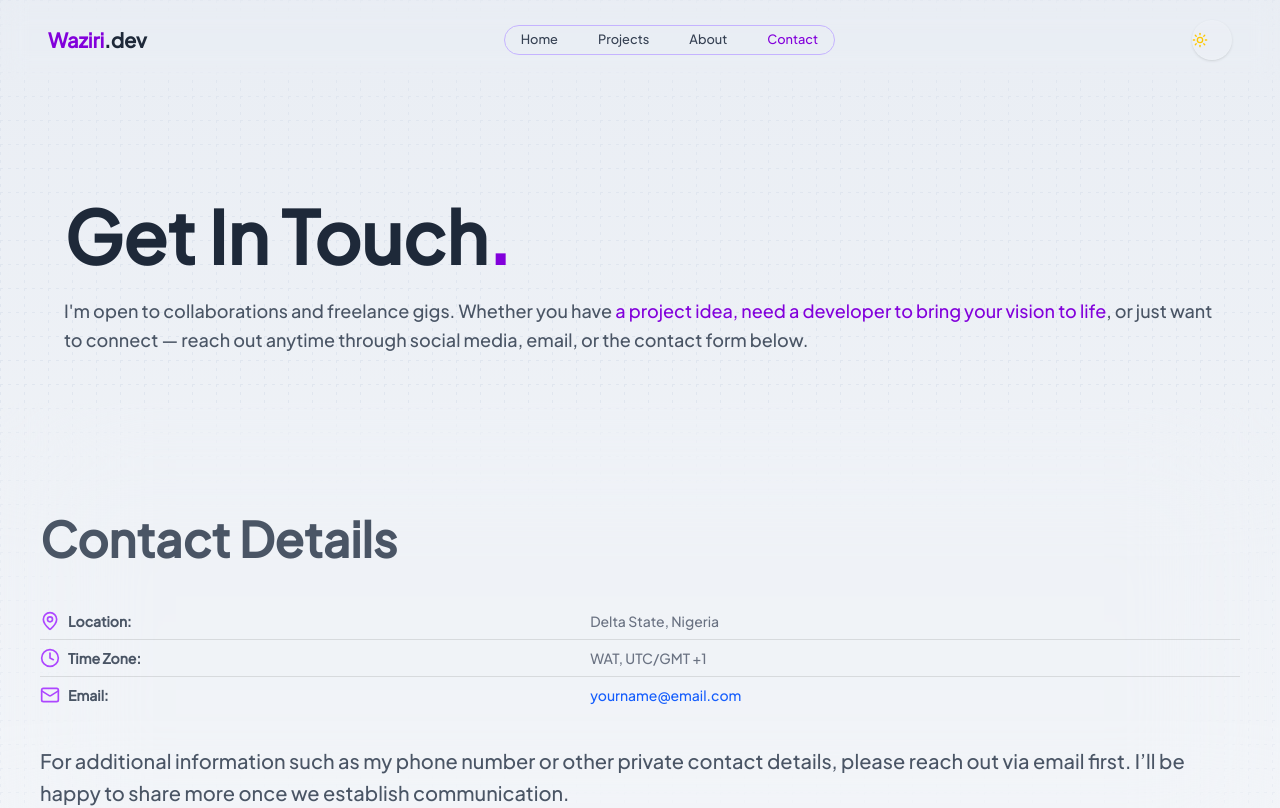
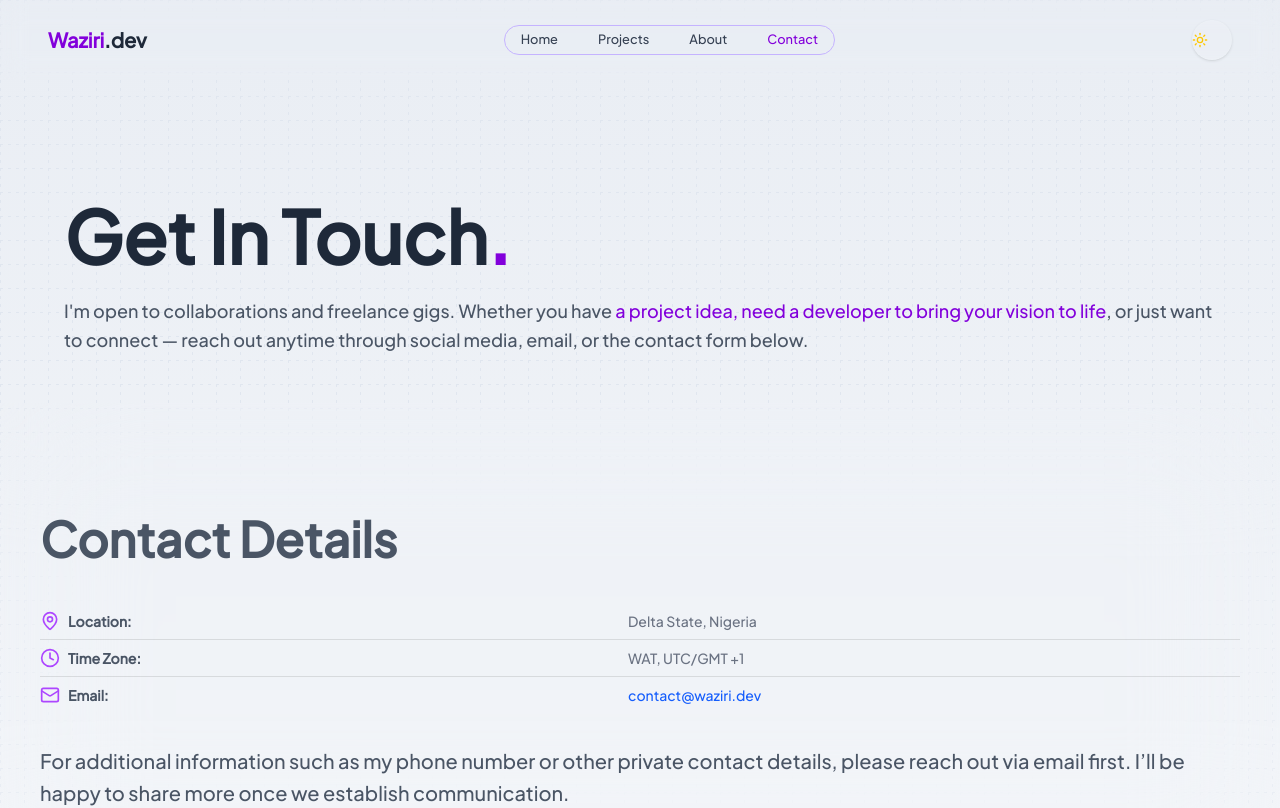
Before and after one commit to fontend-dev-emma/my-porfolio, a Next.js app: page /contact in a window 1280 px wide. Shown: the top 808 px of the page. Built offline with nearby package versions, Linux system fonts and the light colour scheme; no server answers.

Commit message:
add contact custom email

```diff
--- a/app/_components/ContactDetailsSection.js
+++ b/app/_components/ContactDetailsSection.js
@@ -30,7 +30,7 @@ function ContactDetailsSection() {
               <Mail className="w-5 h-5 text-purple-500" />
               <span>Email:</span>
             </td>
-            <td className="py-2 text-blue-600 ">yourname@email.com</td>
+            <td className="py-2 text-blue-600 ">contact@waziri.dev</td>
           </tr>
         </tbody>
       </table>
--- a/app/_components/HeroImageComponent.js
+++ b/app/_components/HeroImageComponent.js
@@ -2,7 +2,7 @@ import Image from "next/image";
 
 function HeroImageComponent() {
   return (
-    <div data-aos="fade-up" className="pt-6  backdrop-blur-3xl  px-6   lg:place-items-end  lg:backdrop-blur-none lg:pt-20  xl:pt-28  ">
+    <div data-aos="zoom-in" className="pt-6  backdrop-blur-3xl  px-6   lg:place-items-end  lg:backdrop-blur-none lg:pt-20  xl:pt-28  ">
       <div className="flex justify-center items-center mt-10 ">
         <div className="rounded-full border-2  border-purple-700 p-8 mb-6">
           <Image
```
